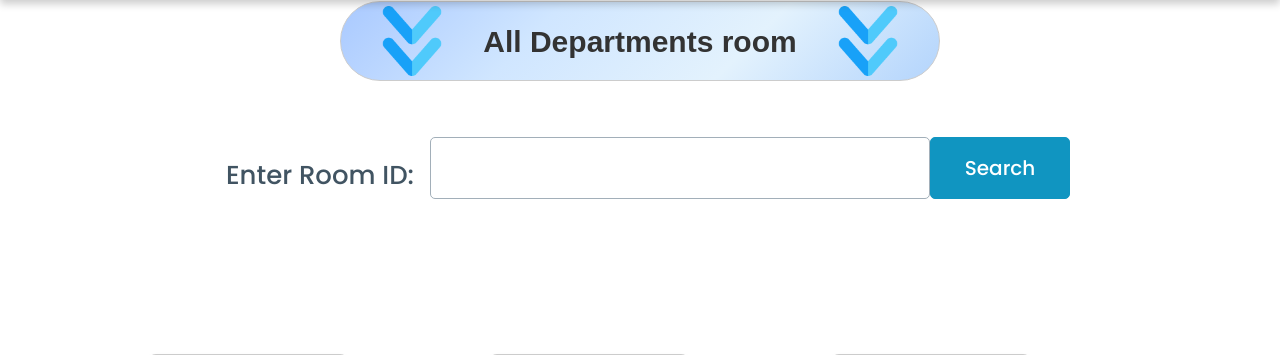
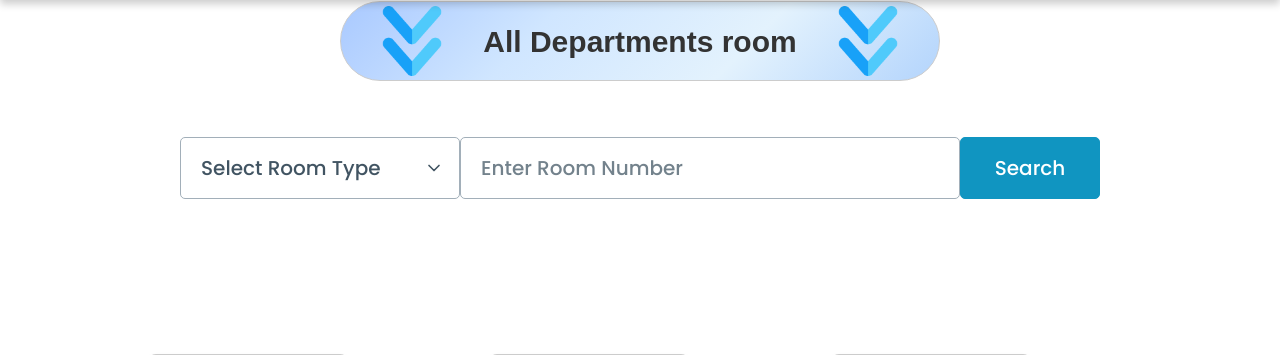
Before and after one commit to SLooM04/itcs333-project, a PHP site: page /adminrooms.php in a window 1280 px wide. Shown: the part 160-515 px from the top of the page. Run offline with PHP 8.4, Linux system fonts and the light colour scheme; the visitor is signed in with stand-in values (Sample User, id 1); data comes from the database, SQL or seed files in the repository.

Commit message:
search by room name

```diff
--- a/adminrooms.php
+++ b/adminrooms.php
@@ -68,27 +68,37 @@ if (isset($_GET['department'])) {
 ?>
 
 
-
 <?php
 // Ensure the search form values are provided
-if (isset($_GET['id'])) {
-    $roomId = $_GET['id'];
+if (isset($_GET['room_type']) && isset($_GET['room_number'])) {
+    $roomType = $_GET['room_type'];
+    $roomNumber = $_GET['room_number'];
 
-    // Prepare the SQL query to search for the room by ID
-    $stmt = $pdo->prepare("SELECT * FROM rooms WHERE id = ?");
-    $stmt->execute([$roomId]);
+    // Prepare the SQL query to search for rooms
+    $sql = "SELECT * FROM rooms WHERE room_name LIKE ? LIMIT 1";
+
+    // Format the room_name like "Room ###" or "Lab ###"
+    $roomSearch = $roomType . ' ' . $roomNumber . '%';
+
+    // Execute the query
+    $stmt = $pdo->prepare($sql);
+    $stmt->execute([$roomSearch]);
     $room = $stmt->fetch(PDO::FETCH_ASSOC);
 
     // If a room is found, redirect to room_details.php with the id in the URL
     if ($room) {
-        // Redirect to room details page with the found room ID
         header("Location: room_details.php?id=" . $room['id']);
         exit();
     } else {
-        echo "No room found with that ID.";
+        echo "No room found matching that criteria.";
     }
 }
+
+
 ?>
+
+
+
 
 
 
@@ -931,8 +941,7 @@ if (isset($_GET['id'])) {
     text-align: center; /* Center text inside if needed */
     }
 
-    .search label { width: 220px;
-        font-size: 26px;
+    .search select { width: 280px;
 
     }
     .search input { width: 500px;
@@ -985,12 +994,18 @@ if (isset($_GET['id'])) {
      <img src="uploads/downA.png" alt="down here" class="down">
     </div>
 
-    <!-- Room search -->
-    <form class="search" action="room_details.php" method="GET">
-     <label for="id">Enter Room ID:</label>
-     <input type="text" id="id" name="id" required>
-     <button type="submit">Search</button>
-    </form>
+  <form action="convert.php" method="GET" class="search">
+    <select name="room_type">
+        <option value="">Select Room Type</option>
+        <option value="Room" <?php echo isset($_GET['room_type']) && $_GET['room_type'] == 'Room' ? 'selected' : ''; ?>>Room</option>
+        <option value="Lab" <?php echo isset($_GET['room_type']) && $_GET['room_type'] == 'Lab' ? 'selected' : ''; ?>>Lab</option>
+    </select>
+    <input type="text" name="room_number" placeholder="Enter Room Number" value="<?php echo isset($_GET['room_number']) ? htmlspecialchars($_GET['room_number']) : ''; ?>" />
+    <button type="submit">Search</button>
+  </form>
+
+
+
 
 
     <!-- Room Selection (Dynamic Content) -->
```
Also changed, not shown: convert.php (added, +35 -0 lines), rooms.php (+24 -13 lines).
